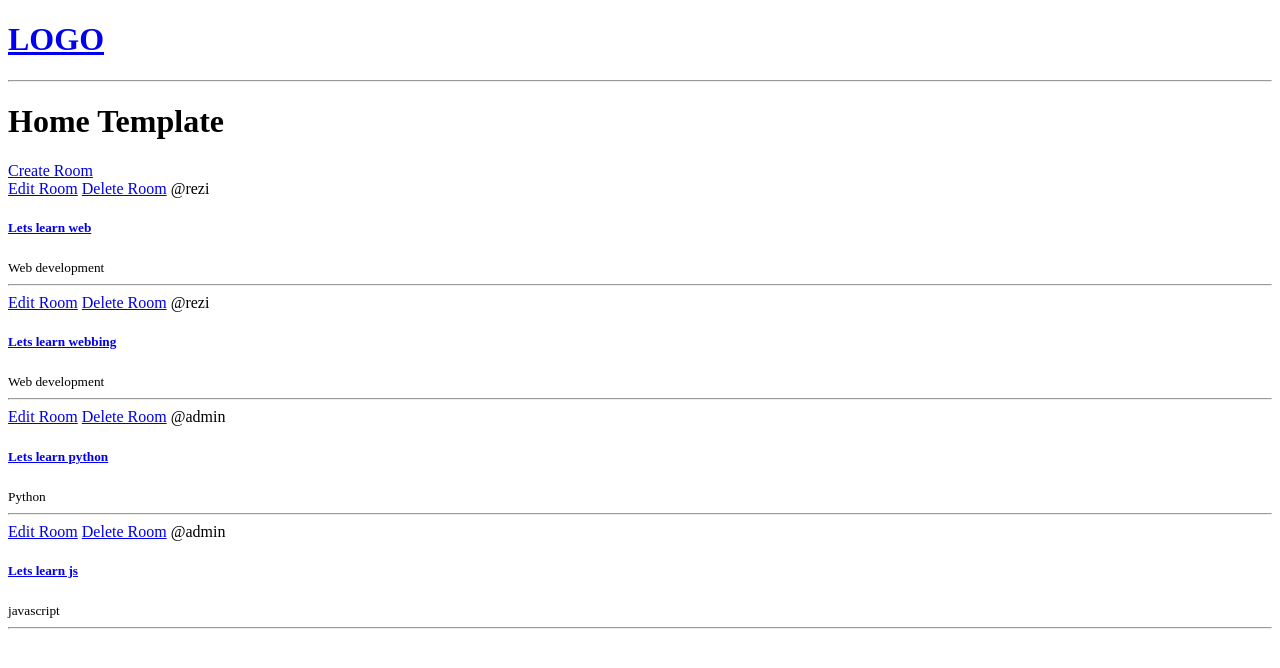
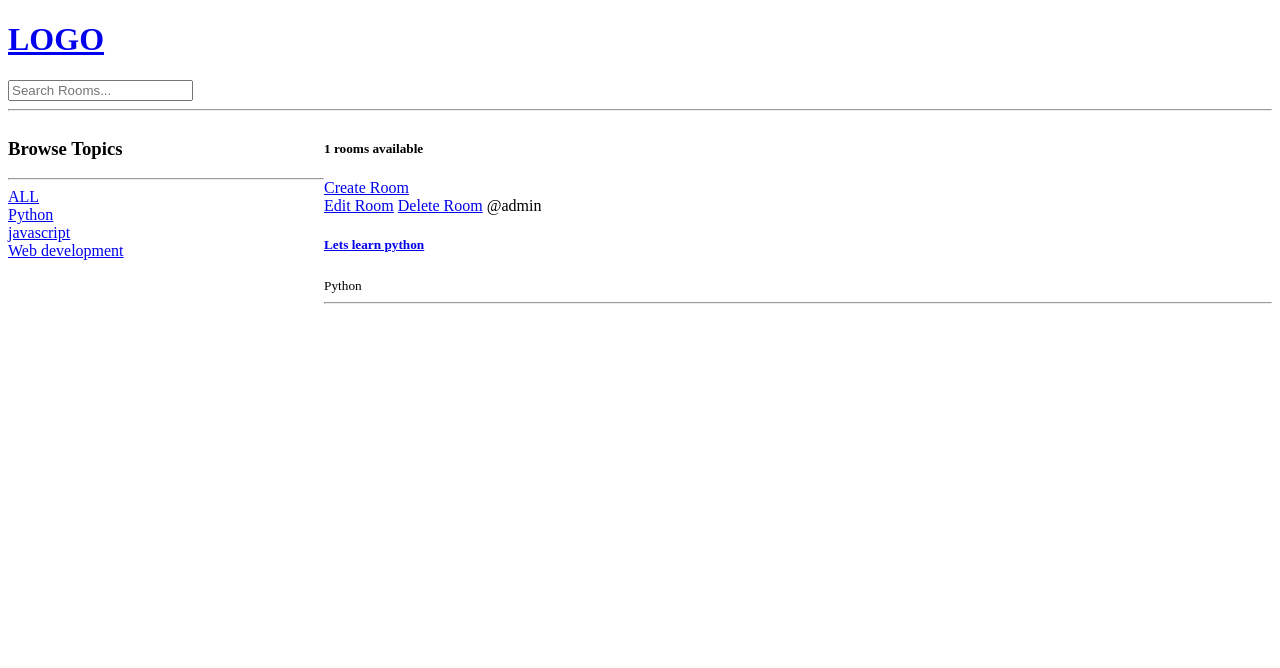
Before and after one commit to Rezibajra/studbud, a Django app: a page that uses templates/navbar.html in a window 1280 px wide. Shown: the top 668 px of the page. Run offline with Django 3.2, Linux system fonts and the light colour scheme; data comes from the database, SQL or seed files in the repository.

Commit message:
Search functionality

```diff
--- a/base/templates/base/home.html
+++ b/base/templates/base/home.html
@@ -2,12 +2,31 @@
 
 {% block content %}
 
-<h1>Home Template</h1>
+<style>
+    .home-container {
+        display: grid;
+        grid-template-columns: 1fr 3fr;
+    }
+</style>
+
+<div class = "home-container">
 
     <div>
+        <h3>Browse Topics</h3>
+        <hr>
+        <div>
+            <a href="{% url 'home' %}">ALL</a>
+        </div>
+        {% for topic in topics %}
+            <div>
+                <a href="{% url 'home' %}?q={{topic.name}}">{{topic.name}}</a>
+            </div>
+        {% endfor %}
+    </div>
 
+    <div>
+        <h5>{{room_count}} rooms available</h5>
         <a href = "{% url 'create-room' %}">Create Room</a>
-
         <div>
             {% for room in rooms %}
                 <div>
@@ -21,5 +40,5 @@
             {% endfor %}
         </div>
     </div>
-
     {% endblock %}
+</div>
--- a/base/views.py
+++ b/base/views.py
@@ -1,12 +1,22 @@
 from django.shortcuts import render, redirect
-from .models import Room
+from django.db.models import Q
+from .models import Room, Topic
 from .forms import RoomForm
 
 # Create your views here.
 
 def home(request):
-    rooms = Room.objects.all()
-    context = {"rooms": rooms}
+    q = request.GET.get('q') if request.GET.get('q')!= None else ''
+    rooms = Room.objects.filter(
+        Q(topic__name__icontains = q) |
+        Q(name__icontains = q) |
+        Q(description__icontains = q) |
+        Q(host__username__icontains = q)
+        )
+
+    room_count = rooms.count()
+    topics = Topic.objects.all()
+    context = {"rooms": rooms, "topics": topics, "room_count": room_count}
     return render(request,'base/home.html', context)
 
 def room(request, pk):
--- a/templates/navbar.html
+++ b/templates/navbar.html
@@ -2,4 +2,7 @@
     <h1>LOGO</h1>
 </a>
 
+<form method = "GET" action="{% url 'home' %}">
+    <input type="text" name="q" placeholder="Search Rooms..."/>
+</form>
 <hr>
```
Lines whose indentation alone changed are shown as unchanged.
